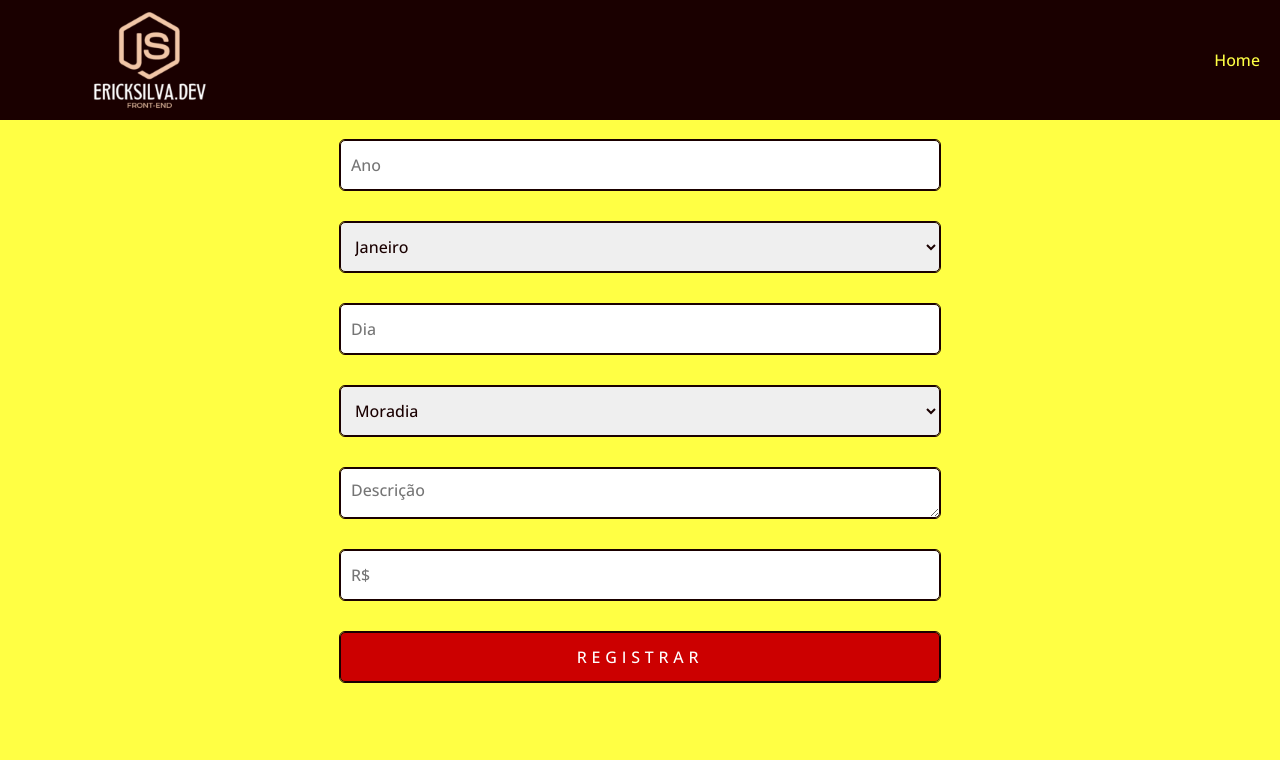
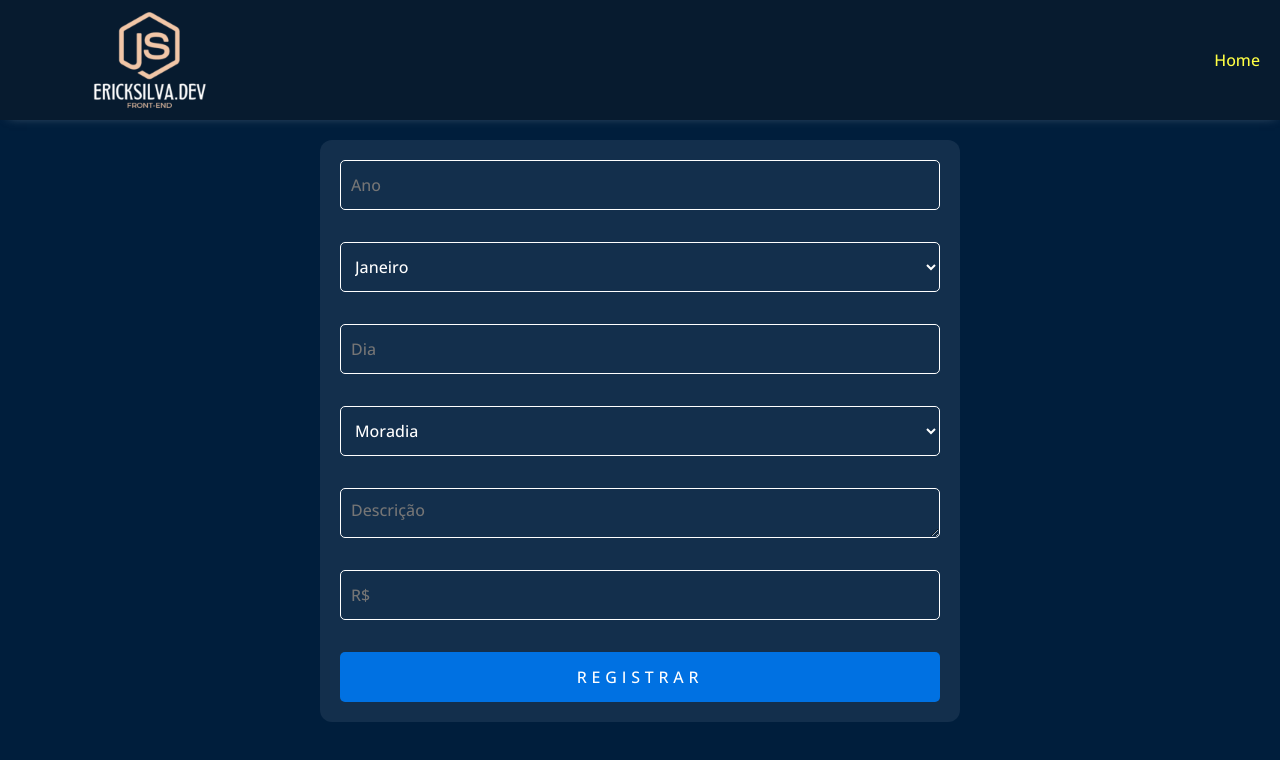
Before and after one commit to eiericksilva/orcamento_pessoal, a React (Vite) app: page / in a window 1280 px wide. Shown: the top 760 px of the page. Built offline with nearby package versions, Linux system fonts and the light colour scheme.

Commit message:
alterando identificação visual

```diff
--- a/src/components/Dialog/DialogComponent.jsx
+++ b/src/components/Dialog/DialogComponent.jsx
@@ -1,10 +1,12 @@
 import React from "react";
 import Dialog from "@mui/material/Dialog";
 import Button from "@mui/material/Button";
-import DialogActions from "@mui/material/DialogActions";
-import DialogContent from "@mui/material/DialogContent";
-import DialogContentText from "@mui/material/DialogContentText";
-import DialogTitle from "@mui/material/DialogTitle";
+import {
+  DialogActions,
+  DialogContent,
+  DialogContentText,
+  DialogTitle,
+} from "@mui/material";
 import { useDialogContext } from "../../context/DialogContext";
 
 const DialogComponent = () => {
@@ -15,7 +17,7 @@ const DialogComponent = () => {
   return (
     <Dialog open={visible}>
       <DialogTitle>{title}</DialogTitle>
-      <DialogContent>
+      <DialogContent sx={{ bgcolor: "background.default" }}>
         <DialogContentText>{message}</DialogContentText>
       </DialogContent>
       <DialogActions>
--- a/src/components/Form/styles.js
+++ b/src/components/Form/styles.js
@@ -6,37 +6,44 @@ export const FormContainer = styled.form`
   gap: 16px;
   padding: 20px;
   width: 50%;
-  margin: 0 auto;
+  margin: 20px auto;
+  border-radius: 12px;
+  background-color: #132f4c;
 
   input,
   select,
   textarea,
   button {
+    color: #ffffff;
     font-size: 1rem;
     height: 50px;
     border: 1px solid #1a0000;
     outline: 1px solid #1a0000;
     padding: 10px;
     border-radius: 5px;
+    border: 1px solid #ffffff;
+    background: none;
+    outline: none;
   }
   input,
   select,
   textarea {
     &:focus {
-      outline: 2px solid red;
+      outline: 2px solid #0059b2;
       border: none;
     }
   }
 
   button {
-    background-color: #cc0000;
+    background-color: #0071e2;
     color: #ffffff;
     letter-spacing: 0.3rem;
     text-transform: uppercase;
+    border: none;
 
     &:hover {
       cursor: pointer;
-      background-color: #cc0033;
+      background-color: #0059b2;
       transition: 0.3s;
     }
   }
--- a/src/components/Header/styles.js
+++ b/src/components/Header/styles.js
@@ -1,13 +1,14 @@
 import styled from "styled-components";
 
 export const Container = styled.div`
-  background-color: #1a0000;
+  background-color: #071b2f;
   width: 100%;
   height: 120px;
 
   display: flex;
   flex-direction: row;
   justify-content: space-between;
+  box-shadow: 2px 2px 11px -7px rgba(250, 250, 250, 0.5);
 `;
 
 export const LogoContainer = styled.div`
--- a/src/styles/global.js
+++ b/src/styles/global.js
@@ -10,6 +10,6 @@ export const GlobalStyle = createGlobalStyle`
     }
 
     body {
-        background-color: #ffff44;
+        background-color: #001E3C;
     }
 `;
```
